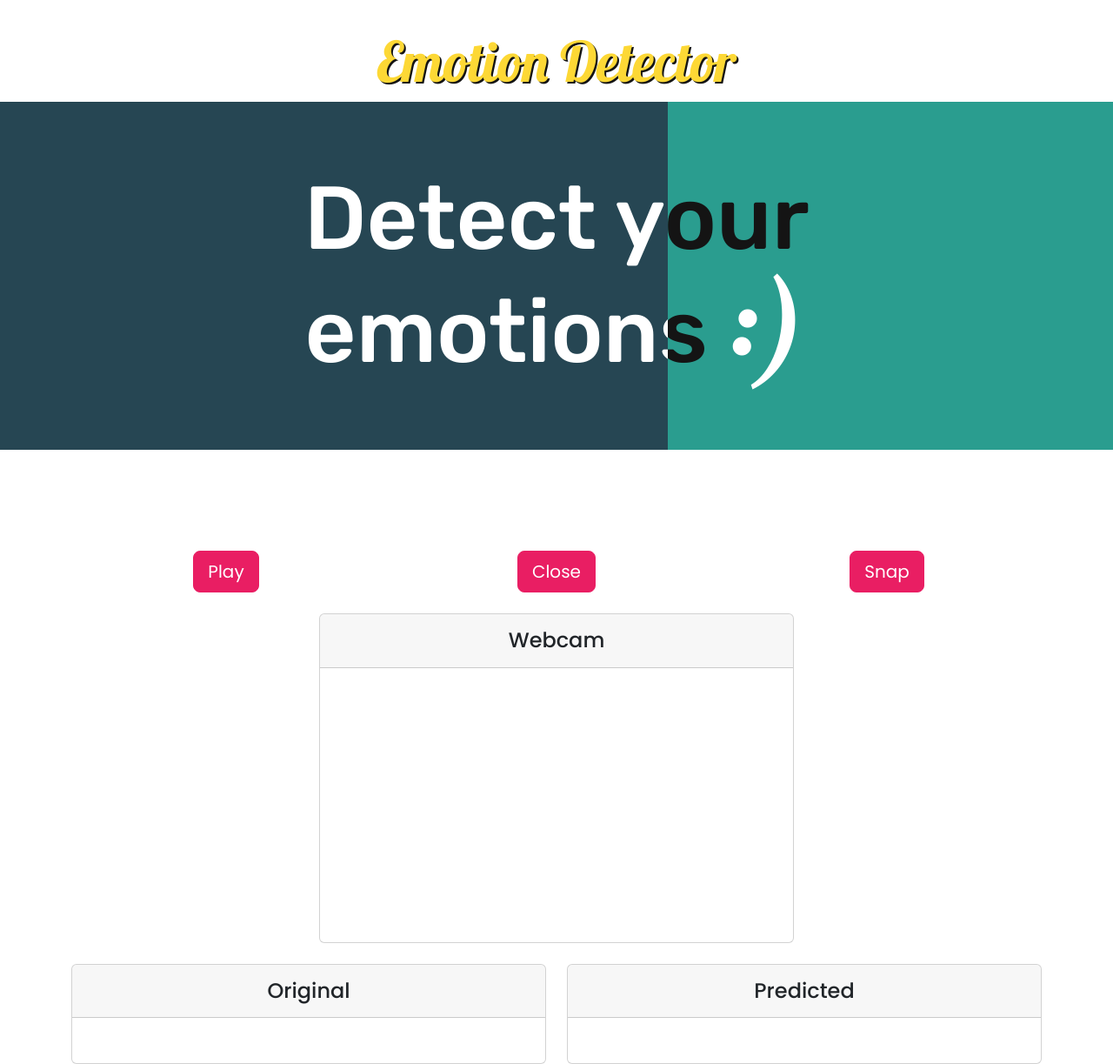
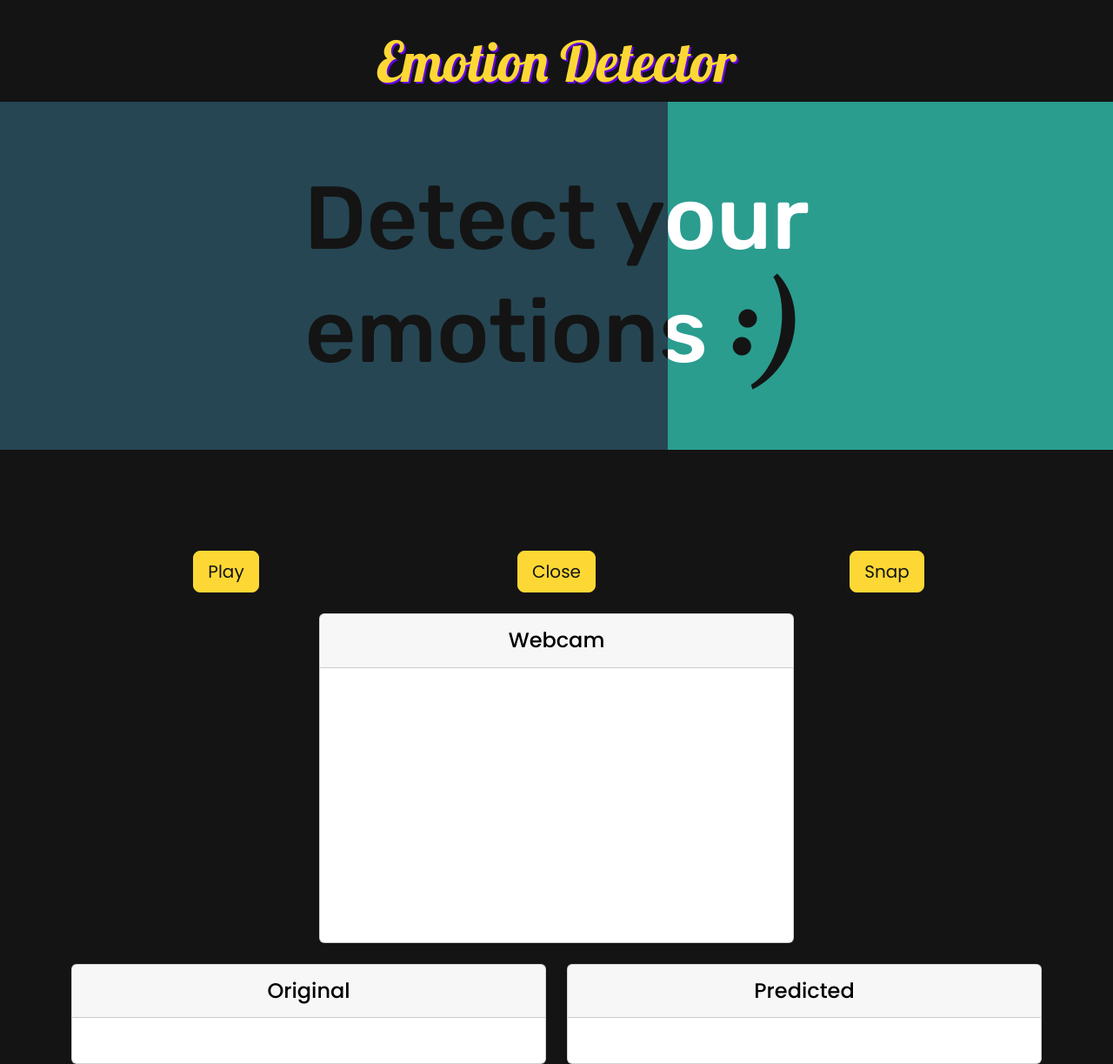
Before and after one commit to aryanace1/EmotionDetector, a Flask app: page / in a window 1280 px wide. Shown: the whole page at 87% size. Run offline with Flask 3, Linux system fonts and the light colour scheme.

Commit message:
Set website to dark mode

```diff
--- a/static/css/index.css
+++ b/static/css/index.css
@@ -20,6 +20,8 @@
 
 body {
   font-family: "Poppins", sans-serif;
+  background-color: var(--dark);
+  color: white;
 }
 
 .Title {
@@ -28,7 +30,7 @@ body {
   color: var(--yellow);
   text-align: center;
   margin-top: 2rem;
-  text-shadow: 2px 2px var(--dark);
+  text-shadow: 2px 2px var(--blue);
 }
 
 /* SuperSlider */
@@ -52,6 +54,7 @@ body {
   font-size: 8vw;
   margin: 0px 10vw;
   width: 80vw;
+  color: white;
 }
 
 .side .fancy {
@@ -67,11 +70,11 @@ body {
 }
 
 #left-side .title {
-  color: white;
+  color: var(--dark);
 }
 
 #left-side .fancy {
-  color: var(--right-color);
+  color: white;
 }
 
 #right-side {
@@ -79,23 +82,24 @@ body {
 }
 
 #right-side .title {
-  color: var(--dark);
+  color: white;
 }
 
 #right-side .fancy {
-  color: white;
+  color: var(--dark);
 }
 
 /* Webcam, Original Image, Predicted Image */
 .Boxes {
   position: relative;
   top: 500px;
+  color: black;
 }
 
 .btn-pink {
-  background-color: #e91e63;
-  border-color: #e91e63;
-  color: #fff;
+  background-color: var(--yellow);
+  border-color: var(--yellow);
+  color: var(--dark);
 }
 
 #videoElement {
```
